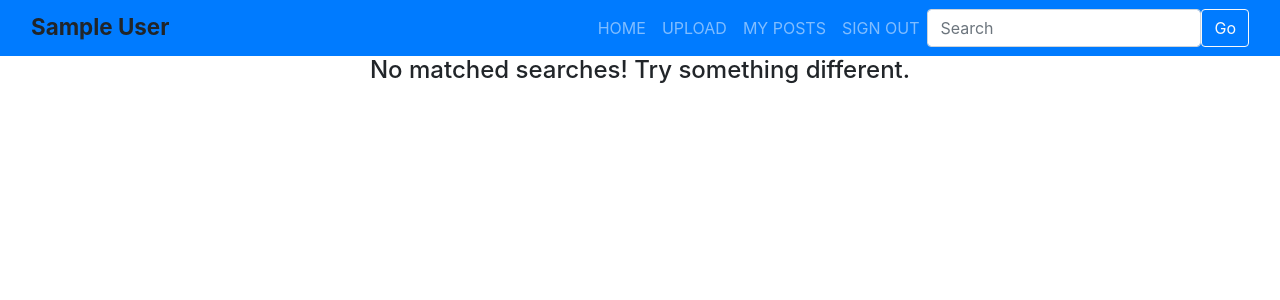
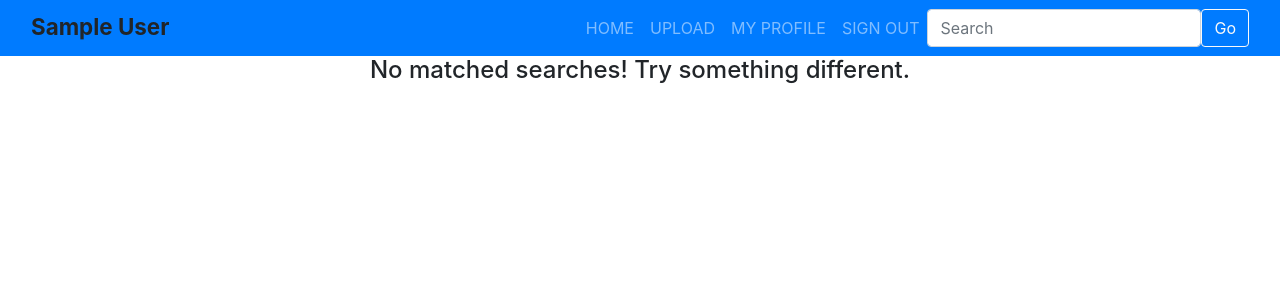
Before and after one commit to mayankR1999/travelpedia, a Django app: page /user/ in a window 1280 px wide. Shown: the top 300 px of the page. Run offline with Django 3.2, Linux system fonts and the light colour scheme; the visitor is signed in with stand-in values (Sample User, id 1); data that the repository does not hold is empty; some libraries are stand-ins or nearby versions.

Commit message:
Created Basic Structure for User Profile.

```diff
--- a/accounts/views.py
+++ b/accounts/views.py
@@ -3,6 +3,7 @@ from django.http import HttpResponseRedirect
 from django.contrib.auth.models import User, auth
 from django.contrib import messages
 from django.urls import reverse
+from main.models import UserDetails
 import re
 
 # Create your views here.
@@ -50,6 +51,10 @@ def register(request):
             user = User.objects.create_user(username = user_name, email = email, password = pass1
             ,first_name = first_name, last_name = last_name)
             user.save()
+
+            user_details = UserDetails(user = user)
+            user_details.save()
+
             return redirect('/')
         else:
             return HttpResponseRedirect(reverse('register'))
--- a/main/models.py
+++ b/main/models.py
@@ -17,7 +17,7 @@ class Posts(models.Model):
 
 class UserDetails(models.Model):
     user = models.OneToOneField(User, on_delete=models.CASCADE, primary_key=True)
-    diplay_picture = models.ImageField(upload_to='pictures', default='../static/pictures/avatardefault.png')
+    display_picture = models.ImageField(upload_to='pictures', default='../static/pictures/avatardefault.png')
     user_description = models.CharField(max_length=250, null=True)
     followers = models.ManyToManyField(User, related_name='user_followers')
     following = models.ManyToManyField(User, related_name='user_following')
--- a/main/urls.py
+++ b/main/urls.py
@@ -6,6 +6,6 @@ urlpatterns = [
     path('upload', views.post_upload, name = 'post_upload'),
     path('searchPost', views.searchPost, name = 'searchPost'),
     path('like', views.likePost, name = 'like_post'),
-    path('myposts', views.show_my_posts, name = 'show_my_posts'),
+    path('profile/<int:id>', views.show_user_profile, name = 'show_user_profile'),
     path('deletePost', views.delete_post, name = "delete_post"),
 ]
--- a/main/views.py
+++ b/main/views.py
@@ -2,7 +2,7 @@ from django.shortcuts import render, redirect
 from django.http import HttpResponseRedirect, HttpResponse, JsonResponse
 from django.contrib.auth.models import User
 from django.urls import reverse
-from .models import Posts
+from .models import Posts, UserDetails
 import os
 
 # Create your views here.
@@ -56,15 +56,22 @@ def likePost(request):      # Use AJAX
     return JsonResponse(context)
 
 
-def show_my_posts(request):
-    all_posts = Posts.objects.all()
-    user = request.user
-    my_posts = [post for post in all_posts if post.owner == user]
+def show_user_profile(request, id):
+    user = User.objects.get(id = id)
+    user_posts = Posts.objects.filter(owner = user)
+    user_details = UserDetails.objects.get(pk = user)
 
     context = {
-        'posts': process_likes(my_posts)
+        'posts': process_likes(user_posts),
+        'info': {
+            'dp': user_details.display_picture,
+            'user_description': user_details.user_description,
+            'followers': user_details.followers.all(),
+            'following': user_details.following.all()
+        }
     }
-    return render(request, "user-feed.html", context)
+
+    return render(request, "user-profile.html", context)
 
 
 def delete_post(request):   # Use AJAX
--- a/templates/navbar.html
+++ b/templates/navbar.html
@@ -12,7 +12,7 @@
                     <a class="nav-link" href="upload">UPLOAD</a>
                 </li>
                 <li class="nav-item">
-                    <a class="nav-link" href="myposts">MY POSTS</a>
+                    <a class="nav-link" href="{% url 'show_user_profile' user.id %}">MY PROFILE</a>
                 </li>
                 <li class="nav-item">
                     <a class="nav-link" href="{% url 'logout' %}">SIGN OUT</a>
--- a/templates/user-profile.html
+++ b/templates/user-profile.html
@@ -7,13 +7,16 @@
     <!--   Tell something about yourself, are you a mountain or beach person,
     places on your bucket list, places you have visited -->
     <div class="profile-wrapper">
-        {{ info.display_picture }}
+        DP:
+        <img src="{{info.dp.url}}" height="auto" width="100%">
+        DESC:
         <br>
         {{ info.user_description }}
         <br>
         Followers:
         {% for follower in info.followers %}
             {{ follower.username }}
+        {% endfor %}
     </div>
 
     {% include 'posts-scrolling-layout.html' %}
--- a/user_details.txt
+++ b/user_details.txt
@@ -1,6 +1,6 @@
 s.no. username : password
 
-1. test : test@travelpedia
+1. test : Test@acc1
 
 2. mayank_raj : Mayank%99
 
```
Also changed, not shown: templates/register.html (+6 -5 lines), main/migrations/0003_auto_20210425_1822.py (added), static/pictures/avatardefault.png (renamed from media/pictures/avatardefault.png).
